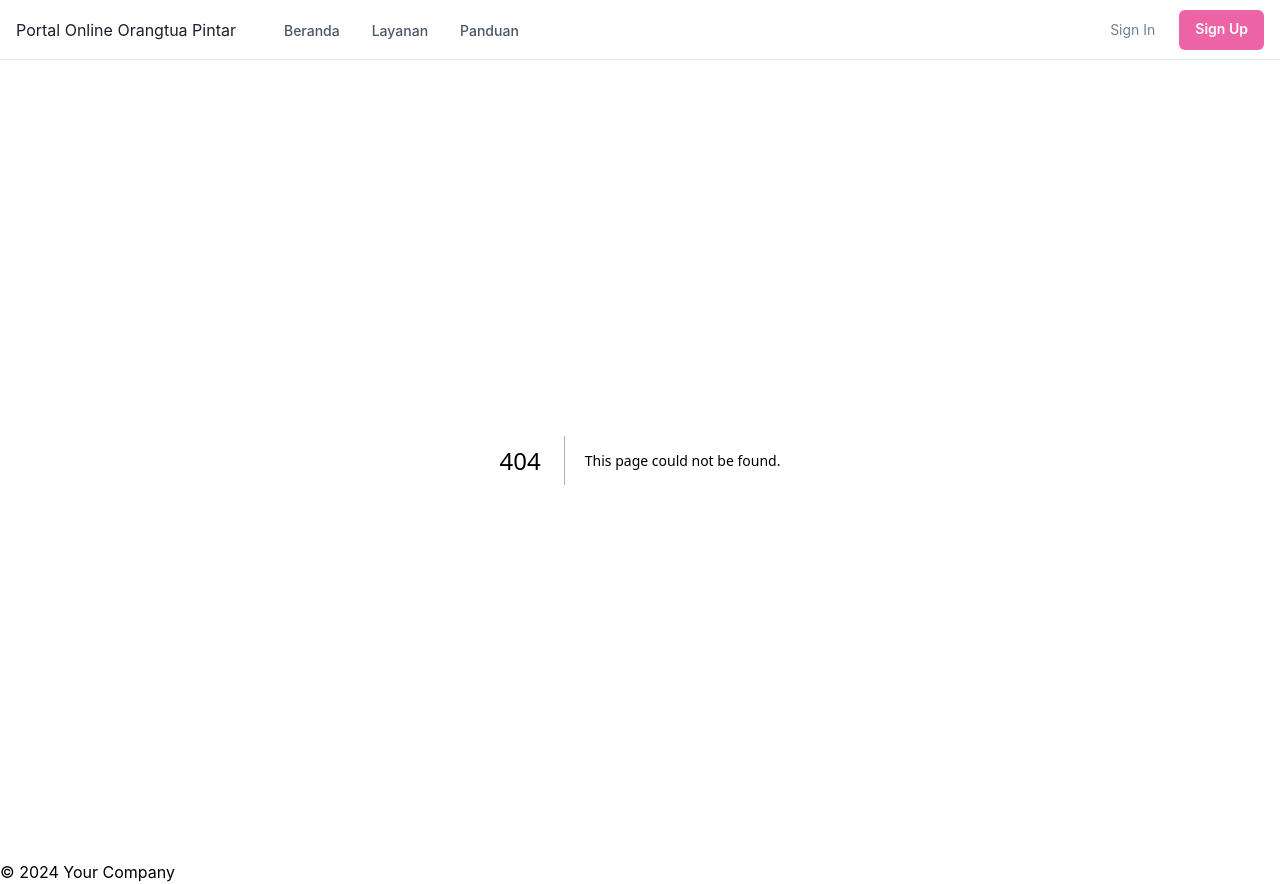
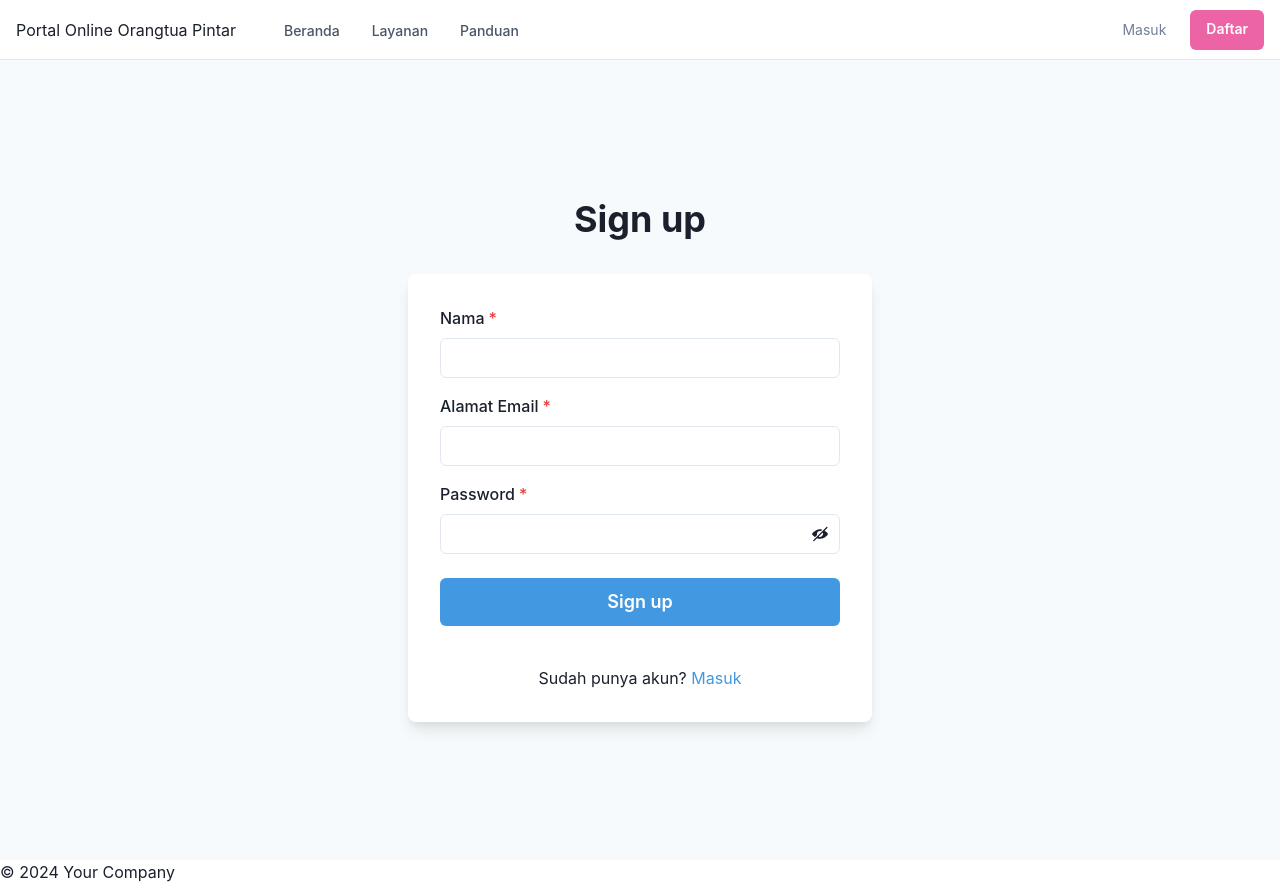
Before and after one commit to bagaskalih/tubes-webpro, a Next.js app: page /signup in a window 1280 px wide. Before the commit this address had no page. Built offline with nearby package versions, Linux system fonts and the light colour scheme.

Commit message:
feat(frontend): login and register page

```diff
--- a/package.json
+++ b/package.json
@@ -14,10 +14,12 @@
     "@chakra-ui/react": "^2.10.4",
     "@emotion/react": "^11.14.0",
     "@emotion/styled": "^11.14.0",
+    "flat-color-icons": "^1.1.0",
     "framer-motion": "^11.14.4",
     "next": "15.1.0",
     "react": "^19.0.0",
     "react-dom": "^19.0.0",
+    "react-icons": "^5.4.0",
     "tailwind-variants": "^0.3.0"
   },
   "devDependencies": {
--- /dev/null
+++ b/src/app/signup/page.tsx
@@ -0,0 +1,96 @@
+"use client";
+
+import {
+  Flex,
+  Box,
+  FormControl,
+  FormLabel,
+  Input,
+  InputGroup,
+  InputRightElement,
+  Stack,
+  Button,
+  Heading,
+  Text,
+  useColorModeValue,
+  Link,
+} from "@chakra-ui/react";
+import { useState } from "react";
+import { ViewIcon, ViewOffIcon } from "@chakra-ui/icons";
+
+export default function SignupCard() {
+  const [showPassword, setShowPassword] = useState(false);
+
+  return (
+    <Flex
+      minH={"100vh"}
+      align={"center"}
+      justify={"center"}
+      bg={useColorModeValue("gray.50", "gray.800")}
+    >
+      <Stack spacing={8} mx={"auto"} maxW={"lg"} py={12} px={6} w="100%">
+        <Stack align={"center"}>
+          <Heading fontSize={"4xl"} textAlign={"center"}>
+            Sign up
+          </Heading>
+        </Stack>
+        <Box
+          rounded={"lg"}
+          bg={useColorModeValue("white", "gray.700")}
+          boxShadow={"lg"}
+          p={8}
+        >
+          <Stack spacing={4}>
+            <Box>
+              <FormControl id="name" isRequired>
+                <FormLabel>Nama</FormLabel>
+                <Input type="text" />
+              </FormControl>
+            </Box>
+            <FormControl id="email" isRequired>
+              <FormLabel>Alamat Email</FormLabel>
+              <Input type="email" />
+            </FormControl>
+            <FormControl id="password" isRequired>
+              <FormLabel>Password</FormLabel>
+              <InputGroup>
+                <Input type={showPassword ? "text" : "password"} />
+                <InputRightElement h={"full"}>
+                  <Button
+                    variant={"ghost"}
+                    onClick={() =>
+                      setShowPassword((showPassword) => !showPassword)
+                    }
+                  >
+                    {showPassword ? <ViewIcon /> : <ViewOffIcon />}
+                  </Button>
+                </InputRightElement>
+              </InputGroup>
+            </FormControl>
+            <Stack spacing={10} pt={2}>
+              <Button
+                loadingText="Submitting"
+                size="lg"
+                bg={"blue.400"}
+                color={"white"}
+                _hover={{
+                  bg: "blue.500",
+                }}
+              >
+                Sign up
+              </Button>
+            </Stack>
+            <Stack pt={6}>
+              <Text align={"center"}>
+                Sudah punya akun?{" "}
+                <Link color={"blue.400"} href="/signin">
+                  Masuk
+                </Link>
+              </Text>
+            </Stack>
+          </Stack>
+        </Box>
+      </Stack>
+    </Flex>
+  );
+}
--- a/src/components/navbar.tsx
+++ b/src/components/navbar.tsx
@@ -78,9 +78,9 @@ export default function WithSubnavigation() {
             fontSize={"sm"}
             fontWeight={400}
             variant={"link"}
-            href={"#"}
+            href={"/signin"}
           >
-            Sign In
+            Masuk
           </Button>
           <Button
             as={"a"}
@@ -89,12 +89,12 @@ export default function WithSubnavigation() {
             fontWeight={600}
             color={"white"}
             bg={"pink.400"}
-            href={"#"}
+            href={"/signup"}
             _hover={{
               bg: "pink.300",
             }}
           >
-            Sign Up
+            Daftar
           </Button>
         </Stack>
       </Flex>
```
Also changed, not shown: src/app/signin/page.tsx (added, +90 -0 lines), 1 other file (tests, documents, lock files or other folders).
